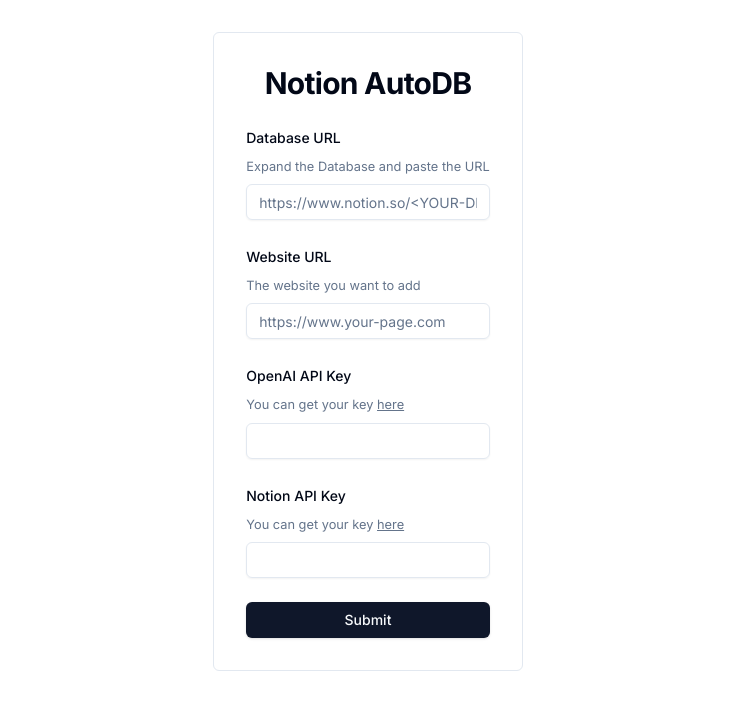
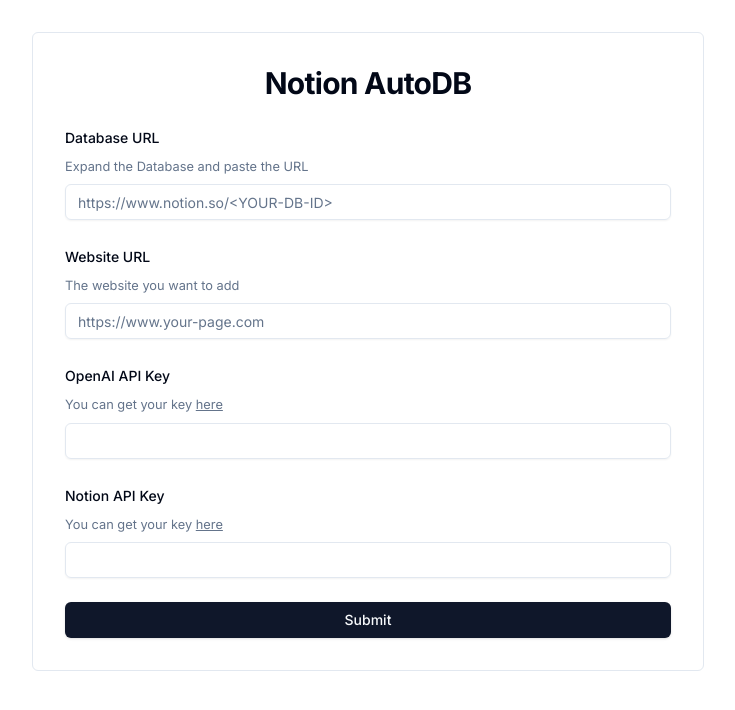
Before and after one commit to 13point5/notion-auto-db, a Next.js app: page / in a window 1280 px wide. Shown: the top 710 px of the page, without its empty margins (272-1007 px from the left). Built offline with nearby package versions, Linux system fonts and the light colour scheme.

Commit message:
Update styles

```diff
--- a/app/page.tsx
+++ b/app/page.tsx
@@ -77,7 +77,7 @@
       <Form {...form}>
         <form
           onSubmit={form.handleSubmit(onSubmit)}
-          className="space-y-6 border rounded-md p-8"
+          className="space-y-6 border rounded-md p-8 w-full max-w-xs sm:max-w-md lg:max-w-lg xl:max-w-2xl"
         >
           <h1 className="text-3xl font-bold tracking-tight text-center">
             Notion AutoDB
```
